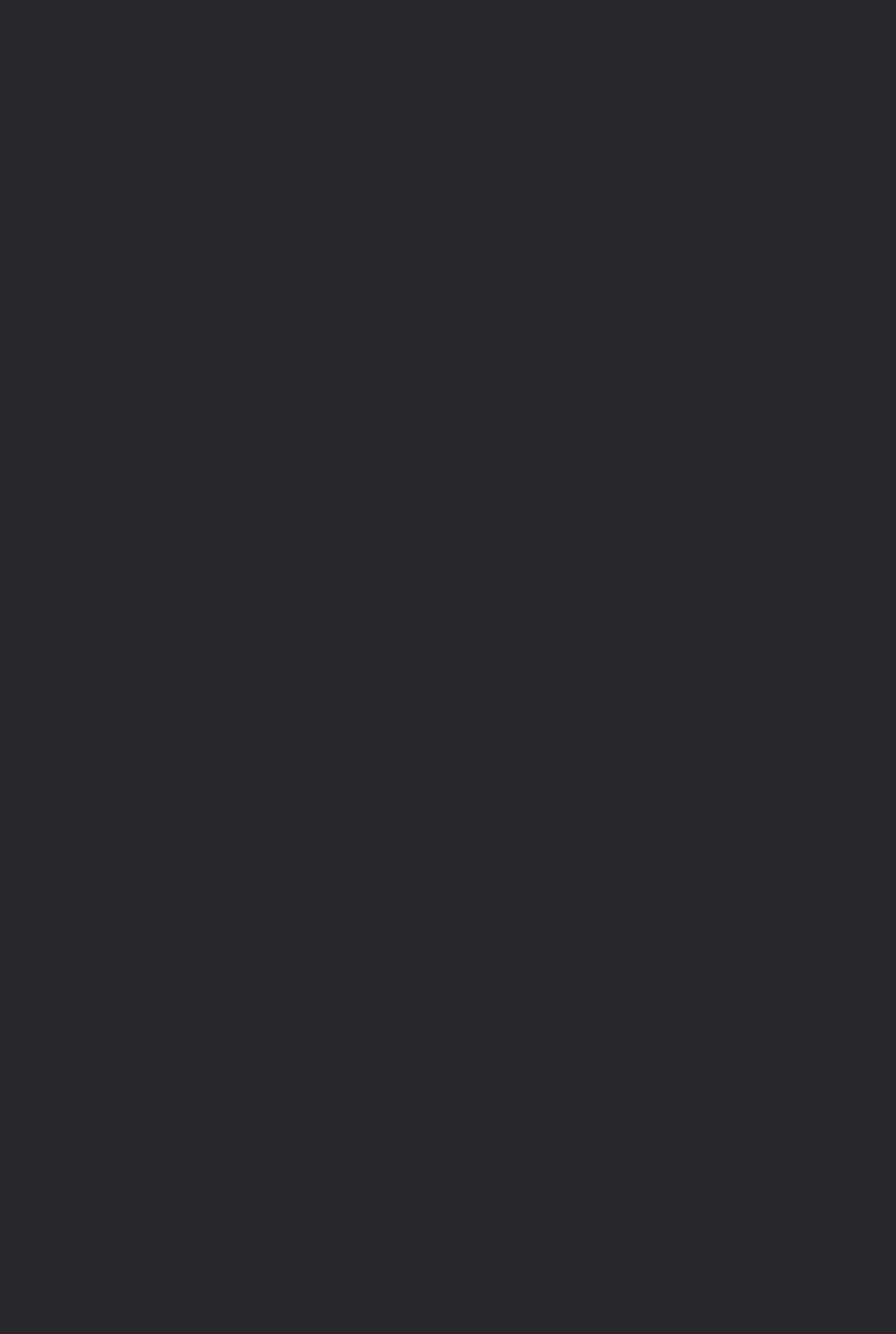
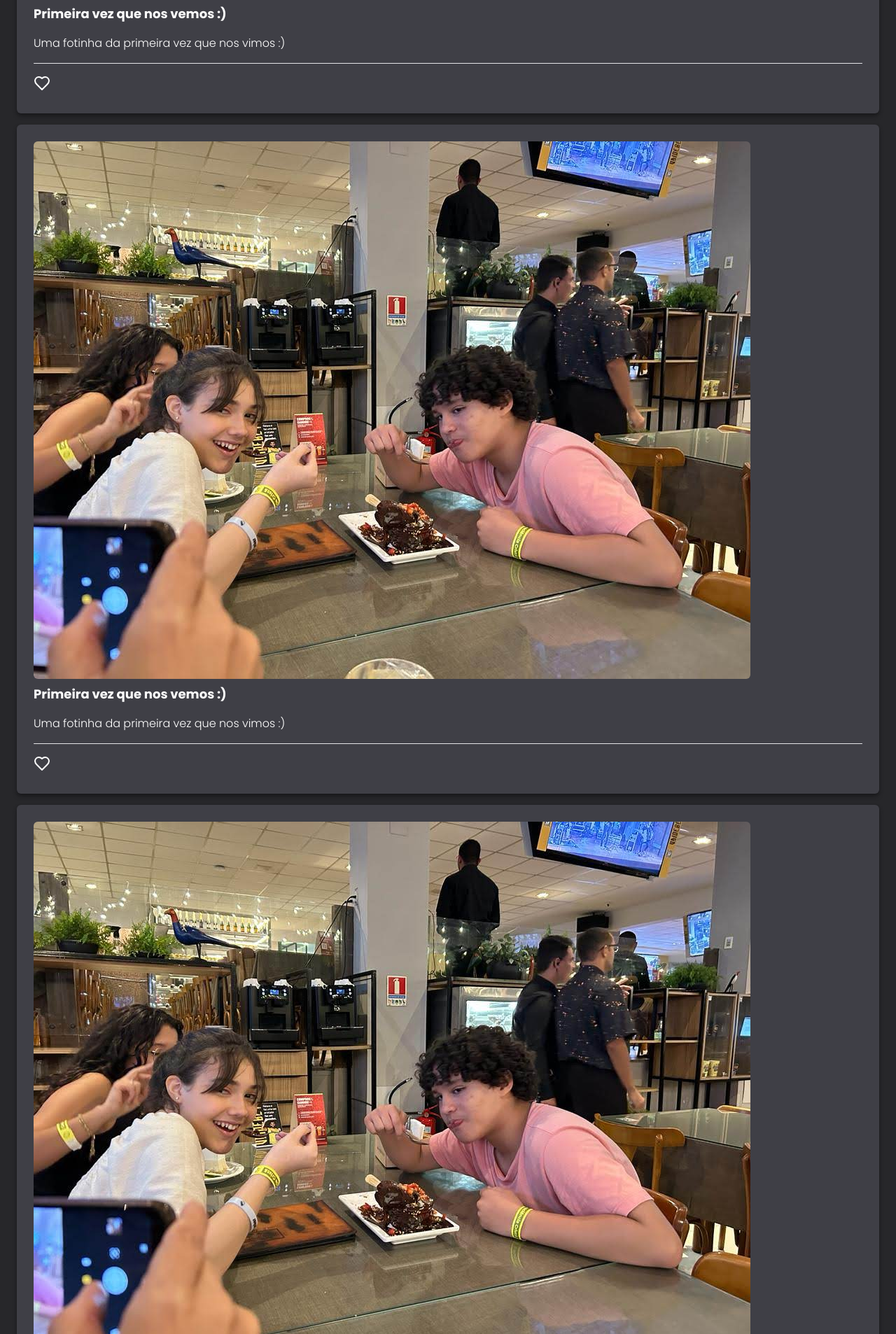
Before and after one commit to devnoob547/our-memories, a Next.js app: page /memories in a window 1280 px wide. Shown: the part 894-2800 px from the top of the page at 70% size. Before the commit the page ends 800 px from the top, so only its background shows below. Built offline with nearby package versions, Linux system fonts and the light colour scheme.

Commit message:
add like button

```diff
--- a/src/app/memories/page.tsx
+++ b/src/app/memories/page.tsx
@@ -1,4 +1,5 @@
-import { Menu } from "@/components/Menu";
+import { MemoriesMain } from '@/components/Memories/Main';
+import { Menu } from '@/components/Menu';
 
 export default function Memories() {
   return (
@@ -6,6 +7,7 @@ export default function Memories() {
       <header className='flex items-center p-6 shadow-zinc-900 shadow-md'>
         <h1 className='text-lg font-light'>our memories.</h1>
       </header>
+      <MemoriesMain />
       <Menu item='memories' />
     </div>
   )
--- a/src/components/Home/Main.tsx
+++ b/src/components/Home/Main.tsx
@@ -5,9 +5,9 @@ const now =  new Date();
 function Main() {
   return (
     <main className='h-full p-8 flex flex-col gap-4'>
-      <div className='bg-zinc-700 p-4 rounded-lg animate-slow-to-right'>
+      <div className='bg-zinc-700 p-4 rounded-lg animate-slow-to-right shadow-md shadow-zinc-900'>
         <div className='w-full'>
-          <PinIcon fill='rgb(74 222 128)' className='rotate-45 text-green-400 float-right' />
+          <PinIcon fill='rgb(74 222 128)' className='rotate-45 text-green-400 float-right' size={20} />
         </div>
         <h2>Oi branquelaaa</h2>
         <p className='font-light text-sm pt-4 text-zinc-100'>bem, eu resolvi criar esse site para guardar algumas de nossas memórias juntos, para podermos guardar em um lugar especial tudo que nós dois já vivemos, por mais que em pouco tempo, mas com um valor emocional tão imenso sabe? Bem, espero que você goste :)</p>
--- /dev/null
+++ b/src/components/Memories/Main.tsx
@@ -0,0 +1,35 @@
+import { Memory } from './Memory'
+import Image1 from '../../../public/image-1.jpg';
+
+function MemoriesMain() {
+  return (
+    <main className="p-6 pb-36 flex flex-col gap-4">
+      <Memory
+        title='Primeira vez que nos vemos :)'
+        description='Uma fotinha da primeira vez que nos vimos :)'
+        alt='Nós <3'
+        img={Image1}
+      />
+      <Memory
+        title='Primeira vez que nos vemos :)'
+        description='Uma fotinha da primeira vez que nos vimos :)'
+        alt='Nós <3'
+        img={Image1}
+      />
+      <Memory
+        title='Primeira vez que nos vemos :)'
+        description='Uma fotinha da primeira vez que nos vimos :)'
+        alt='Nós <3'
+        img={Image1}
+      />
+      <Memory
+        title='Primeira vez que nos vemos :)'
+        description='Uma fotinha da primeira vez que nos vimos :)'
+        alt='Nós <3'
+        img={Image1}
+      />
+    </main>
+  )
+}
+
+export { MemoriesMain }
--- /dev/null
+++ b/src/components/Memories/Memory.tsx
@@ -0,0 +1,35 @@
+'use client';
+import { HeartIcon } from 'lucide-react';
+import Image from "next/image";
+import { useState } from 'react';
+
+interface MemoryProps {
+  img: any;
+  alt: string;
+  title: string;
+  description: string;
+}
+
+function Memory({ img, title, description, alt }: MemoryProps) {
+  const [like, setLike] = useState(false)
+
+  return (
+    <div className="bg-zinc-700 p-6 rounded-md flex flex-col justify-center gap-2 shadow-md shadow-zinc-900">
+      <Image src={img} alt={alt} className="rounded-md" />
+      <h1 className="text-lg font-semibold">{title}</h1>
+      <p className="mt-2 font-light text-base">{description}</p>
+      <div className='w-full h-[0.05rem] bg-zinc-200 rounded-full my-2' />
+      <div>
+        <button className=''>
+          {like === true ? (
+            <HeartIcon onClick={() => setLike(!like)} className='text-red-600' fill='rgb(220 38 38)' />
+          ) : (
+            <HeartIcon onClick={() => setLike(!like)} />
+          )}
+        </button>
+      </div>
+    </div>
+  );
+}
+
+export { Memory }
--- a/src/components/Menu.tsx
+++ b/src/components/Menu.tsx
@@ -43,14 +43,23 @@ function Menu({ item }: MenuProps) {
             Memories
           </Link>
         )}
-
+        {item === 'messages' ? (
+          <Link
+          href="/memories"
+          className="text-sm flex flex-col justify-center items-center gap-2 font-light w-24 py-4 rounded-md transition-all duration-300 text-green-400 hover:bg-zinc-700"
+        >
+          <Film />
+          Mensagens
+        </Link>
+        ) : (
         <Link
-          href="/messages"
-          className="text-sm flex flex-col justify-center items-center gap-2 font-light w-24 py-4 rounded-md transition-all duration-300 hover:bg-zinc-700 focus:text-green-400"
+          href="/memories"
+          className="text-sm flex flex-col justify-center items-center gap-2 font-light w-24 py-4 rounded-md transition-all duration-300 hover:bg-zinc-700 hover:text-green-400"
         >
           <Mail />
           Mensagens
         </Link>
+        )}
       </nav>
     </footer>
   );
```
Also changed, not shown: public/image-1.jpg (added).
